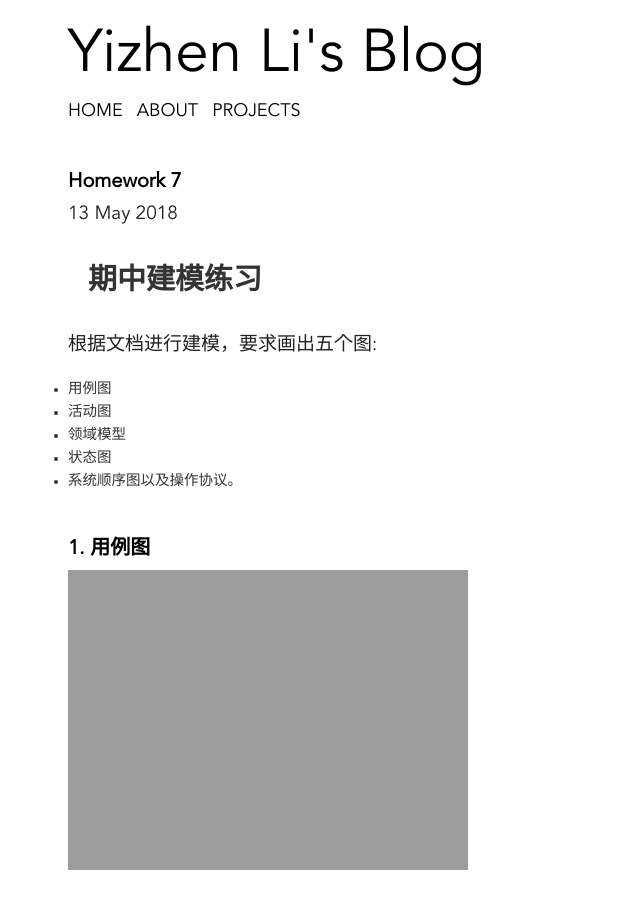
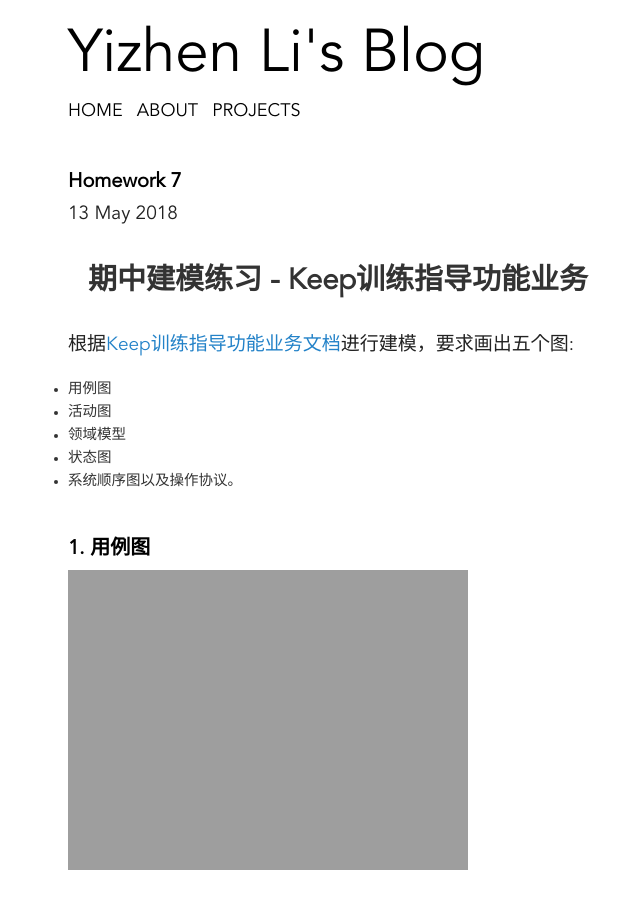
Before and after one commit to alexandrali3/alexandrali3.github.io, a Jekyll site: the page built from _posts/2018-05-13-homework7.md, in a window 1280 px wide and 900 px high. Shown: the whole window, without its empty margins (188-828 px from the left). Built offline with Jekyll 4.4.1, drawn with Linux system fonts in a browser that asks for light colours; comment, search, counter and statistics services are not loaded.

Commit message:
Modify homework7

```diff
--- a/_posts/2018-05-13-homework7.md
+++ b/_posts/2018-05-13-homework7.md
@@ -15,9 +15,9 @@ author:
     image:
 ---
 
-# 期中建模练习
+# 期中建模练习 - Keep训练指导功能业务
 
-根据文档进行建模，要求画出五个图:
+根据[Keep训练指导功能业务文档](https://github.com/OrderingService/Dashboard/blob/gh-pages/XX_exercise/XX1_Keep.pdf)进行建模，要求画出五个图:
 - 用例图
 - 活动图
 - 领域模型
```
